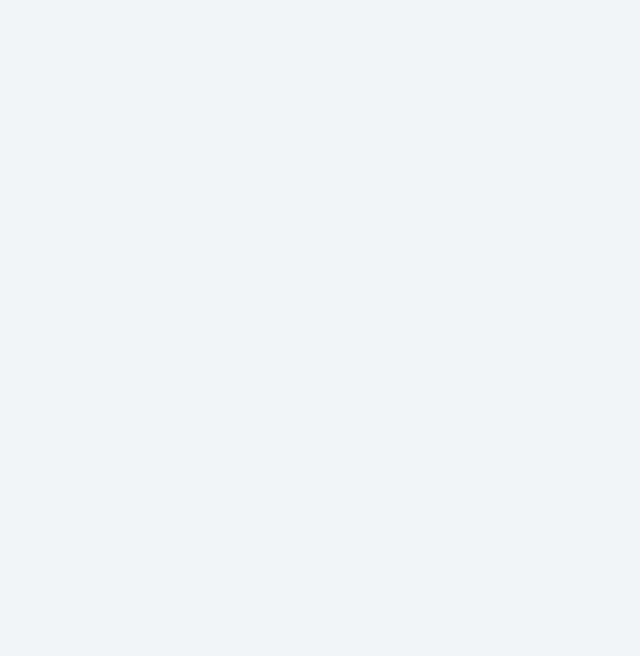
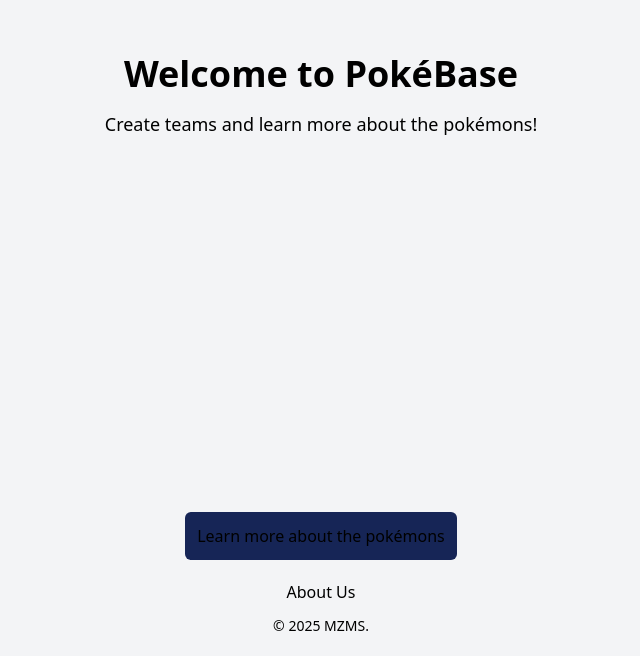
Before and after one commit to MZMS1510/pokemon-frontend, a React (Vite) app: page /items in a window 1280 px wide. Shown: the part 352-1008 px from the top of the page, without its empty margins (319-959 px from the left). Before the commit the page ends 800 px from the top, so only its background shows below. Built offline with nearby package versions, Linux system fonts and the light colour scheme.

Commit message:
feat: create the home page

```diff
--- a/src/App.jsx
+++ b/src/App.jsx
@@ -1,12 +1,19 @@
+// Import components
 import PokemonCard from "./components/PokemonCard";
 import Header from "./components/Header";
+import Footer from "./components/Footer";
+
+// Import pages
+import Home from "./pages/Home";
 
 function App() {
   return (
     <>
       <Header />
-      <main>body</main>
-      <footer>Footer</footer>
+      <main>
+        <Home />
+      </main>
+      <Footer />
     </>
   );
 }
--- a/src/components/Footer.jsx
+++ b/src/components/Footer.jsx
@@ -1,6 +1,6 @@
 export default function Footer() {
   return (
-    <footer className="flex flex-col items-center gap-3">
+    <footer className="flex flex-col items-center gap-3 my-5">
       <a className="text-center hover:underline" href="/about">
         About Us
       </a>
--- /dev/null
+++ b/src/pages/Home.jsx
@@ -0,0 +1,19 @@
+export default function Home() {
+  return (
+    <>
+      {/* Hero section */}
+      <div className="flex flex-col items-center justify-center min-h-screen">
+        <h1 className="text-4xl font-bold mb-4">Welcome to PokéBase</h1>
+        <p className="text-lg mb-8">
+          Create teams and learn more about the pokémons!
+        </p>
+      </div>
+
+      <div className="flex justify-center">
+        <button className="bg-blue-950 p-3 rounded-md hover:bg-blue-900 transition hover:underline ">
+          <a href="/pokedex">Learn more about the pokémons</a>
+        </button>
+      </div>
+    </>
+  );
+}
```
